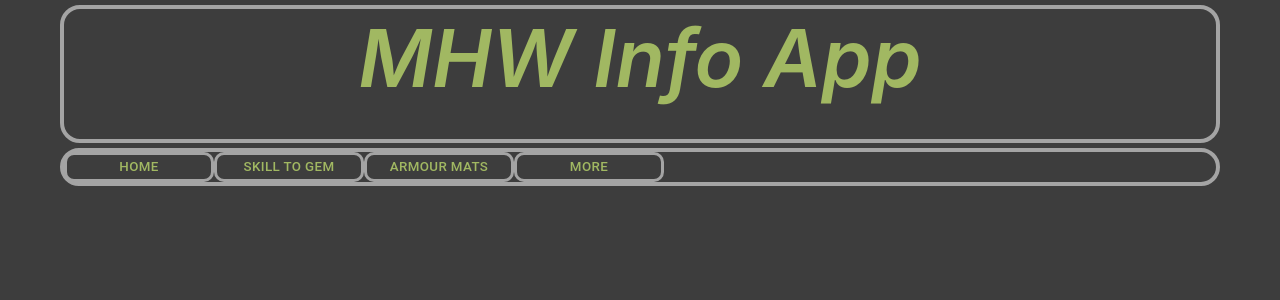
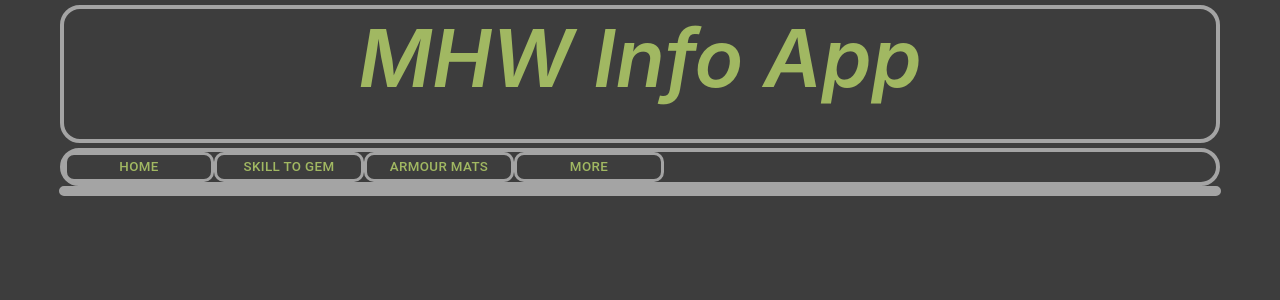
Before and after one commit to vicchig/MHWApp, a React (Create React App) app in the folder mhw-app/: page / in a window 1280 px wide. Shown: the top 300 px of the page. Built offline with nearby package versions, Linux system fonts and the light colour scheme.

Commit message:
Create navbar component and add it to home page

```diff
--- a/mhw-app/src/react-components/IndividualComponents/Navbar/index.js
+++ b/mhw-app/src/react-components/IndividualComponents/Navbar/index.js
@@ -4,6 +4,13 @@
 import { withRouter } from 'react-router-dom';
 
 class Navbar extends React.Component{
+
+    switchpage = (pagename) => {
+        const { history } = this.props;
+		console.log(this)
+		history.push('/'+pagename, this.state)
+    }
+
 	render(){
 		return (
 			<div id="navbarDiv">
@@ -19,7 +26,8 @@
 							  position={"relative"}
 							  borderRadius={"10px"}
 							  hoverColor={"rgb(74, 74, 74)"}
-							  hoverTextColor={"rgb(161, 184, 98)"}
+                              hoverTextColor={"rgb(161, 184, 98)"}
+                              onClick={() => {this.switchpage("")}}
                 ></CustomButton>
 				<CustomButton id={"monstHpButton"}
                               border={"solid"}
@@ -33,9 +41,10 @@
 							  position={"relative"}
 							  borderRadius={"10px"}
 							  hoverColor={"rgb(74, 74, 74)"}
-							  hoverTextColor={"rgb(161, 184, 98)"}
+                              hoverTextColor={"rgb(161, 184, 98)"}
+                              onClick={() => {this.switchpage("MonstHP")}}
                 ></CustomButton>
-				<CustomButton id={"monstHpButton"}
+				<CustomButton id={"armourMatsButton"}
                               border={"solid"}
                               textColor={"rgb(161, 184, 98)"}
                               height={"30px"}
@@ -47,9 +56,10 @@
 							  position={"relative"}
 							  borderRadius={"10px"}
 							  hoverColor={"rgb(74, 74, 74)"}
-							  hoverTextColor={"rgb(161, 184, 98)"}
+                              hoverTextColor={"rgb(161, 184, 98)"}
+                              onClick={() => {this.switchpage("MonstHP")}}
                 ></CustomButton>
-				<CustomButton id={"monstHpButton"}
+				<CustomButton id={"moreButton"}
                               border={"solid"}
                               textColor={"rgb(161, 184, 98)"}
                               height={"30px"}
--- a/mhw-app/src/react-components/Pages/HomePage/index.js
+++ b/mhw-app/src/react-components/Pages/HomePage/index.js
@@ -15,6 +15,10 @@
                     </header>
                 </div>
                 <Navbar id={"navbar"}/>
+
+                <div id="newsfeedContainer">
+
+                </div>
             </div>
         )
     }
--- a/mhw-app/src/react-components/Pages/HomePage/style.css
+++ b/mhw-app/src/react-components/Pages/HomePage/style.css
@@ -1,6 +1,6 @@
 #mainDiv{
     min-height: 1000px;
-    height: 100%;
+    height: 100vh;
     width: 100%;
     background-color: rgb(61, 61, 61);
     align-items: center;
@@ -33,4 +33,10 @@
 
 #newsfeedContainer{
     display: block;
+    border-style: solid;
+    border-width: 5px;
+    border-color: rgb(164, 164, 164);
+    border-radius: 20px;
+    width: 90%;
+    height: fit-content;
 }
```
